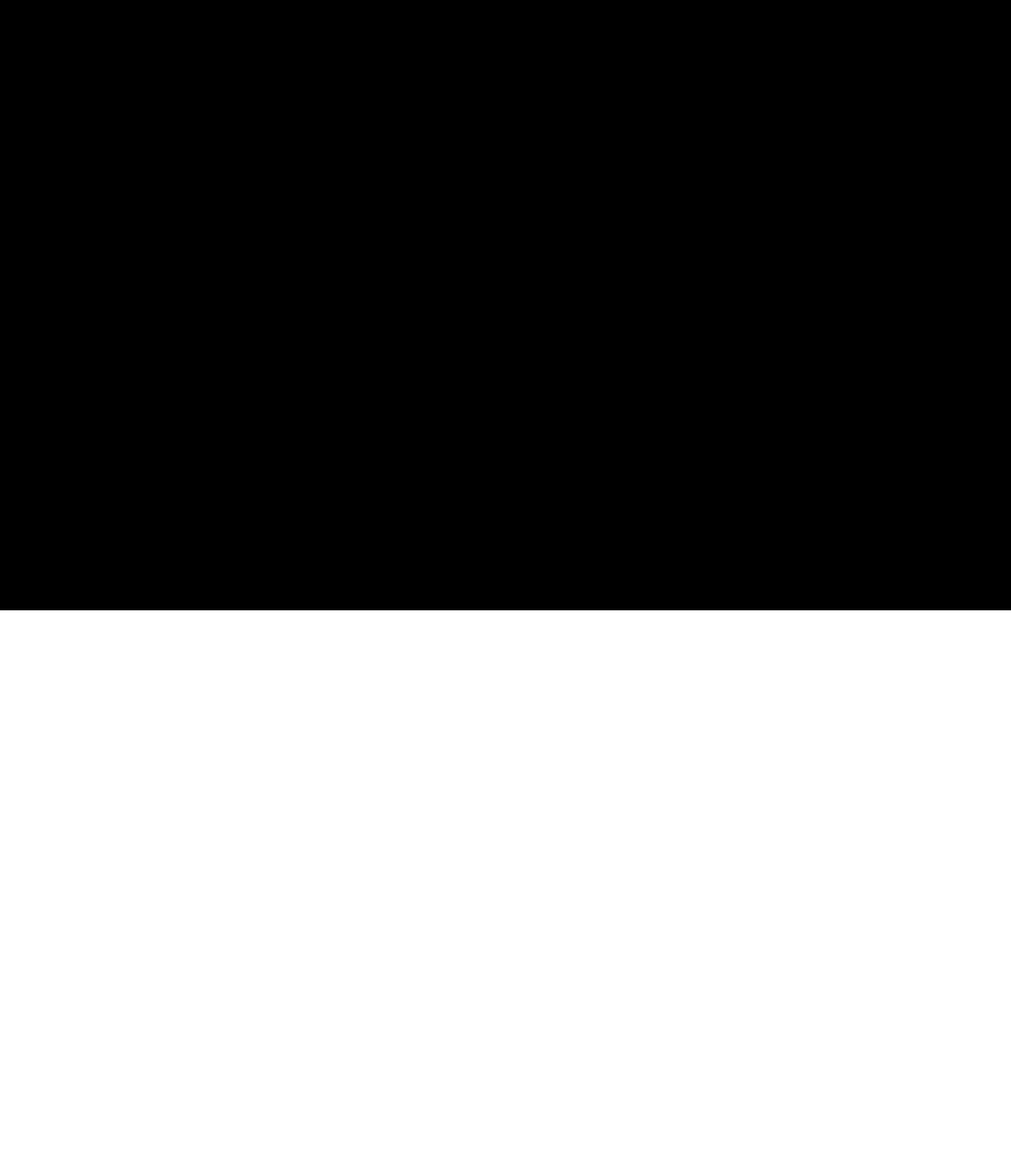
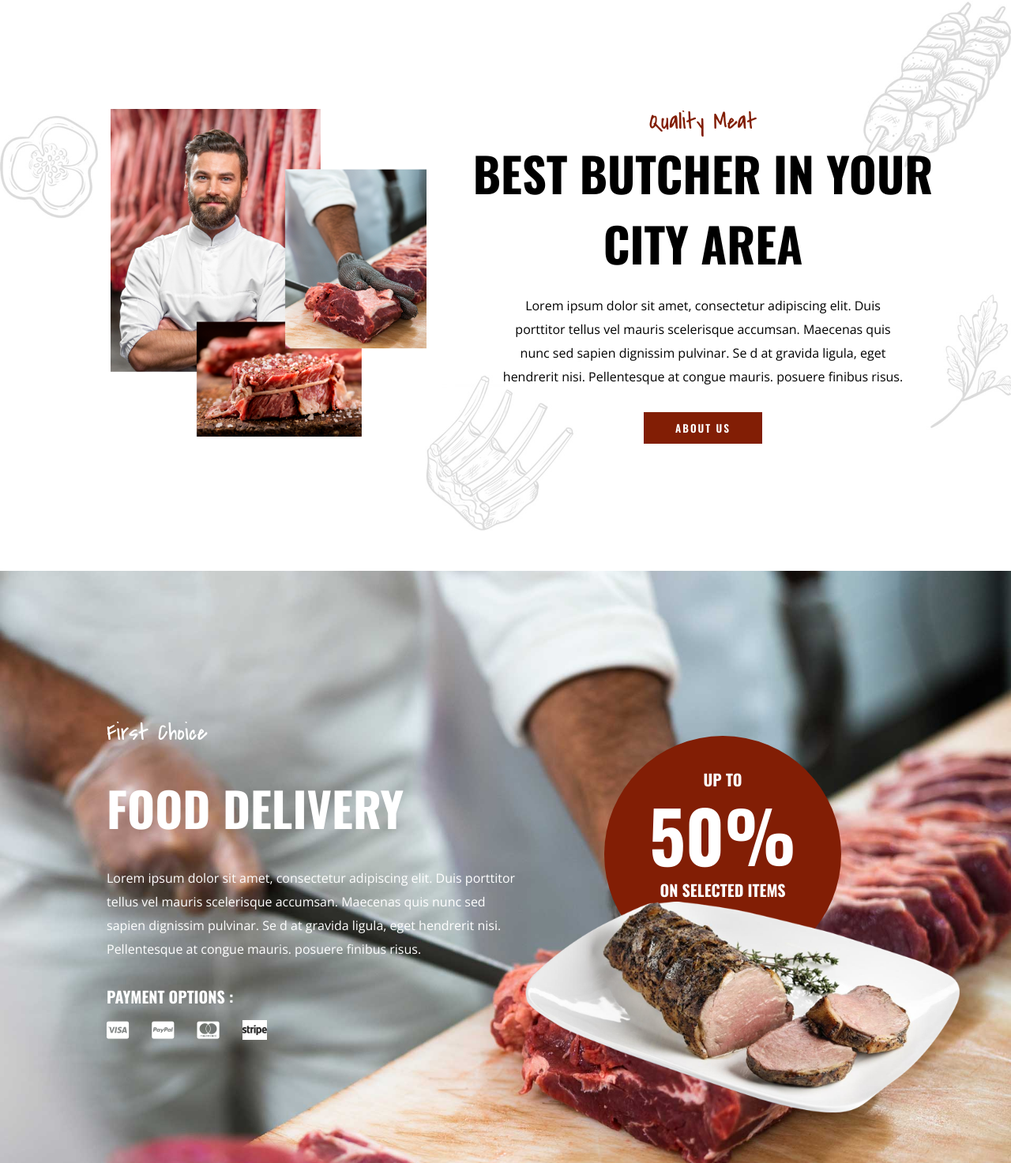
Before and after one commit to Kazirobin/2.Project_Butcher_Shop, a plain HTML site: page index.html in a window 1280 px wide. Shown: the part 727-2200 px from the top of the page at 79% size. Before the commit the page ends 1500 px from the top, so only its background shows below. Drawn offline with nearby package versions, Linux system fonts and the light colour scheme.

Commit message:
update(three section )

```diff
--- a/assets/css/style.css
+++ b/assets/css/style.css
@@ -26,6 +26,45 @@ body {
 }
 a {
   text-decoration: none;
+}
+h3,h2,p{
+  margin:0 auto;
+}
+button{
+  font-family: var(--font-secondary);
+  display: block;
+  margin: 0 auto;
+  padding: 10px 40px;
+  font-weight: 600;
+  letter-spacing: 2px;
+  color: var(--color-white);
+  background-color: var(--color-dark-red);
+}
+h3{
+  font-weight: 400;
+  font-size: 30px;
+  font-family: var(--font-temporary);
+  color: var(--color-dark-red);
+}
+h2{
+  font-size: 60px;
+  font-family: var(--font-secondary);
+}
+
+@media (max-width:900px) {
+  h2{
+    font-size: 50px;
+  }
+}
+@media (max-width:700px) {
+  h2{
+    font-size: 40px;
+  }
+}
+
+p{
+  font-family: var(--font-primary);
+  line-height: 30px;
 }
 .vh {
   background: #000;
@@ -450,3 +489,129 @@ a.navbar_sub-sub-menu_link {
 }
 }
 /* banner section end  */
+/* 2 butcher section start */
+.butcher{
+  display: flex;
+  justify-content: center;
+  align-items: center;
+  margin: 0 auto;
+}
+.butcher{
+  background-image: url('../img/butcher/butcher_bg.jpg');
+  background-size: cover;
+  background-position: bottom;
+  padding-block: 30px;
+  height: 750px;
+}
+.butcher_left{
+  padding-inline: 50px;
+  width: 500px;
+}
+.butcher_left img{
+  width: 100%;
+  display: inline-block;
+}
+.butcher_right{
+  text-align: center;
+}
+.butcher_right h2{
+  max-width: 600px;
+}
+.butcher_right p{
+  padding-block-start: 20px;
+  max-width: 510px;
+}
+.butcher_right button{
+  margin-block-start: 30px;
+}
+@media(max-width:900px){
+  .butcher{
+    flex-direction: column;
+    height: auto;
+    padding-block: 60px;
+  }
+  .butcher_right{
+    width: 100%;
+  }
+  .butcher_right h2,
+  .butcher_right p{
+    max-width:900px;
+  }
+}
+/* 2 butcher section end */
+/* 3 delivery section start  */
+.delivery{
+  height: 750px;
+  background-image: url('../img/delivery/delivery_bg.jpg');
+  background-size: cover;
+  background-position: center;
+  display: flex;
+  justify-content: center;
+  align-items: center;
+  color: var(--color-white);
+}
+.delivery_left{
+  max-width: 600px;
+  padding-inline-start: 70px;
+}
+.delivery_left h3{
+  color: var(--color-white);
+  padding-block: 30px;
+}
+.delivery_left p{
+  padding-block: 30px;
+}
+.delivery_payment i{
+  font-size: 25px;
+  margin-block-start: 15px;
+  margin-inline-end: 25px;
+}
+.delivery_payment i:last-child{
+  color: var(--color-dark-gray);
+  background-color: var(--color-white);
+}
+.delivery_right{
+  position: relative;
+}
+.delivery_discount{
+  background-color: var(--color-dark-red);
+  height: 300px;
+  width: 300px;
+  text-align: center;
+  border-radius: 50%;
+  -webkit-border-radius: 50%;
+  -moz-border-radius: 50%;
+  -ms-border-radius: 50%;
+  -o-border-radius: 50%;
+  padding-block-start: 40px;
+  margin-block-start: 150px;
+  margin-inline-start: 100px;
+}
+.delivery_discount_text{
+  font-size: 20px;
+}
+.delivery_discount_number{
+  font-size: 90px;
+  line-height: 110px;
+}
+.delivery_right_img{
+  max-width: 550px;
+  margin-block-start: -90px;
+}
+@media(max-width:1000px){
+  .delivery{
+    flex-direction: column;
+    height: auto;
+    padding-block: 60px;
+  }
+  .delivery_left{
+  padding-inline: 15px;
+  }
+  .delivery_right_img{
+    max-width: 450px;
+  }
+}
+/* 3 delivery section end */
+/* 4 services section start */
+
+/* 4 services section end */
--- a/index.html
+++ b/index.html
@@ -24,7 +24,6 @@
                 <div class="banner_top_card_text">Mon - Sat: 08.00 - 22:00</div>
             </div>
             <div class="banner_top_card"><marquee behavior="" direction="ltr">
-
                 <div class="banner_top_card_text">
                     <span class="banner_top_card_title">NEWS</span>
                     New year registrations open, contact us and renew your card !</div>
@@ -37,8 +36,6 @@
         </div>
         <div class="navbar">
             <div class="navbar_logo"><a href="#!"><img src="./assets/img/logo.png" alt=""></div></a>
-
-
             <div class="navbar_menu">
                 <div class="navbar_menu_link"><a href="#!">Home</a>
                 <div class="navbar_sub-menu">
@@ -80,7 +77,6 @@
                         <a href="#!" class="navbar_sub-menu_link new">Services 2</a>
                         <a href="#!" class="navbar_sub-menu_link">Faq</a>
                         <a href="#!" class="navbar_sub-menu_link">Coming Soon</a>
-                        <!-- TODO  -->
                         <a href="#!" class="navbar_sub-menu_link arrow1">About</a>
         <div class="navbar_sub-sub-menu active1">
                             <a href="#!" class="navbar_sub-sub-menu_link best">Shop 1</a>
@@ -136,7 +132,40 @@
     </div>
     </section>
     <!-- 2 butcher section  -->
+    <section class="butcher">
+        <div class="butcher_left">
+            <img src="./assets/img/butcher/butcher_img.png" alt="">
+        </div>
+        <div class="butcher_right">
+            <h3>Quality Meat</h3>
+            <h2>BEST BUTCHER IN YOUR CITY AREA</h2>
+            <p>Lorem ipsum dolor sit amet, consectetur adipiscing elit. Duis porttitor tellus vel mauris scelerisque accumsan. Maecenas quis nunc sed sapien dignissim pulvinar. Se d at gravida ligula, eget hendrerit nisi. Pellentesque at congue mauris. posuere finibus risus.</p>
+            <button>ABOUT US</button>
+        </div>
+    </section>
     <!-- 3 delivery section  -->
+    <section class="delivery">
+        <div class="delivery_left">
+            <h3>First Choice</h3>
+            <h2>FOOD DELIVERY</h2>
+            <p>Lorem ipsum dolor sit amet, consectetur adipiscing elit. Duis porttitor tellus vel mauris scelerisque accumsan. Maecenas quis nunc sed sapien dignissim pulvinar. Se d at gravida ligula, eget hendrerit nisi. Pellentesque at congue mauris. posuere finibus risus.</p>
+            <h2 class="delivery_discount_text">PAYMENT OPTIONS :</h2>
+            <div class="delivery_payment">
+                <i class="fa-brands fa-cc-visa"></i>
+                <i class="fa-brands fa-cc-paypal"></i>
+                <i class="fa-brands fa-cc-mastercard"></i>
+                <i class="fa-brands fa-stripe"></i>
+            </div>
+        </div>
+        <div class="delivery_right">
+            <div class="delivery_discount">
+                <h2 class="delivery_discount_text">UP TO</h2>
+                <h2 class="delivery_discount_number">50%</h2>
+                <h2 class="delivery_discount_text">ON SELECTED ITEMS</h2>
+            </div>
+            <img src="./assets/img/delivery/delivery_img.png" alt="" class="delivery_right_img">
+        </div>
+    </section>
     <!-- 4 services section  -->
     <!-- 5 prices section  -->
     <!-- 6 menu section  -->
```
